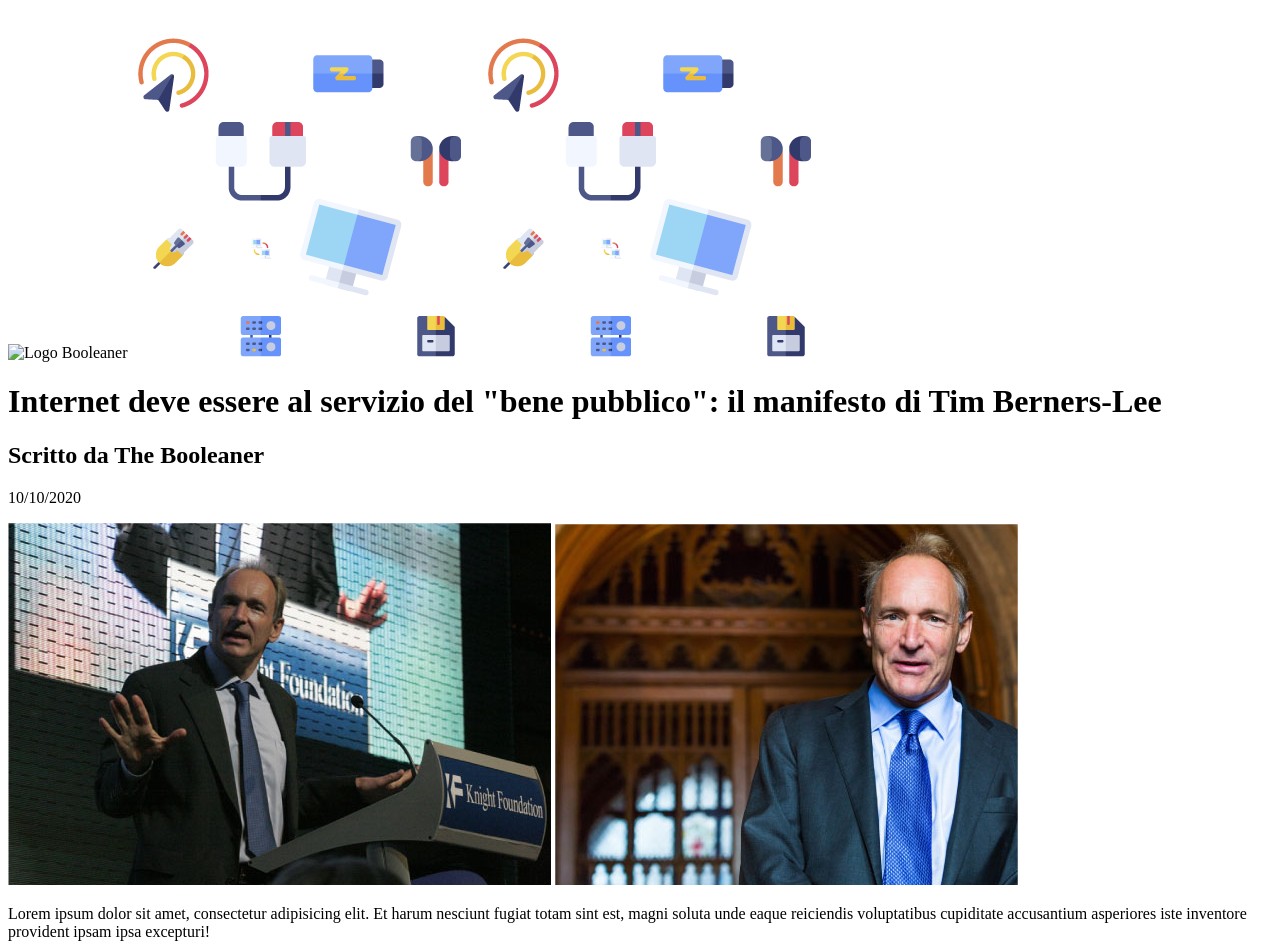
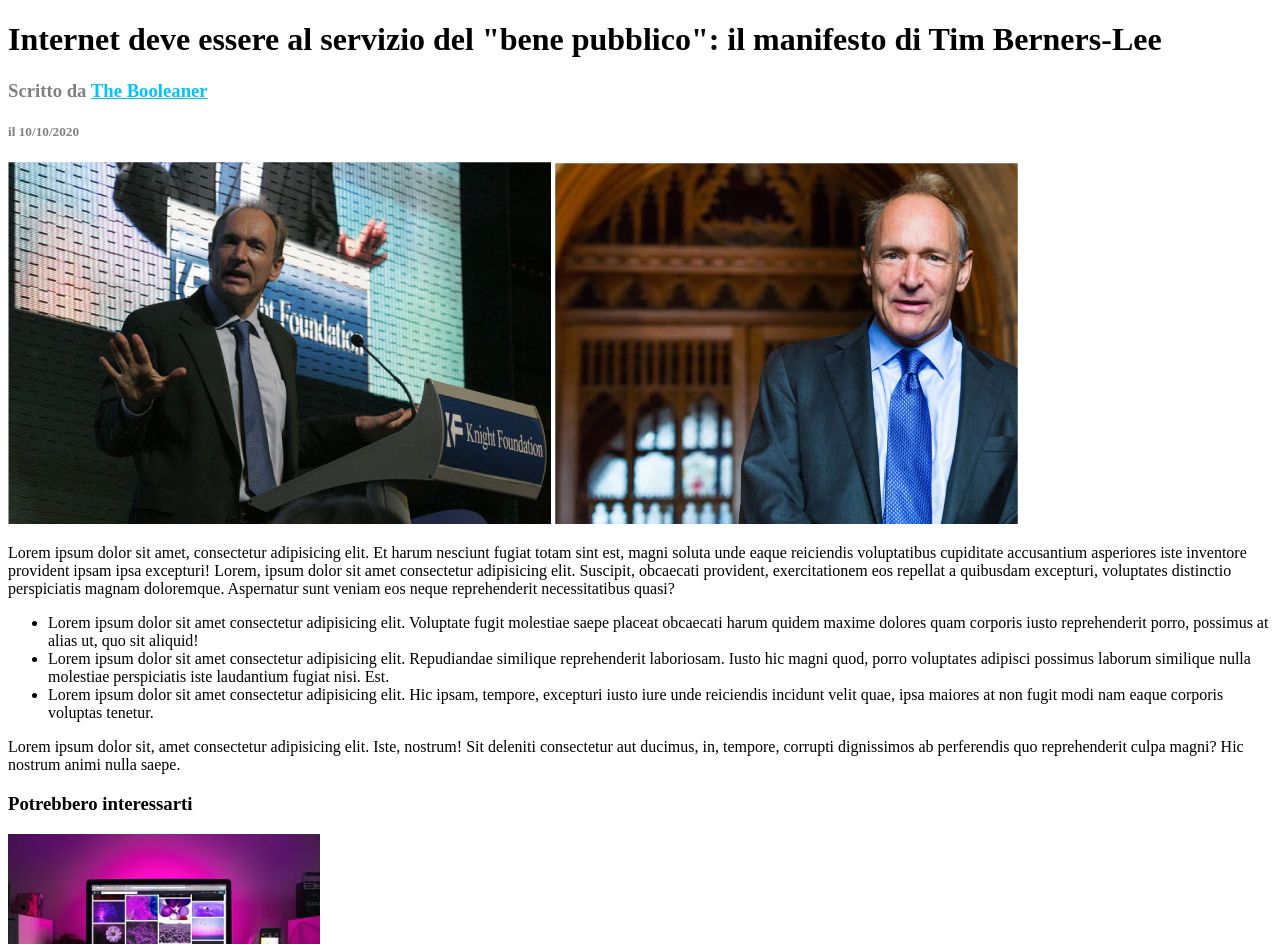
Before and after one commit to DanielMarella/html-css-booleaner, a plain HTML site: page index.html in a window 1280 px wide. Shown: the top 944 px of the page. Drawn offline with Linux system fonts and the light colour scheme.

Commit message:
add class subtitle and link, added in the css

```diff
--- a/css/style.css
+++ b/css/style.css
@@ -0,0 +1,7 @@
+.subtitle{
+    color: grey;
+}
+
+.link{
+    color: rgb(1, 196, 255);
+}
--- a/index.html
+++ b/index.html
@@ -10,18 +10,25 @@
 </head>
 <body>
     <header>
-        <img src="" alt="Logo Booleaner">
-        <img src="img/pattern.png" alt="Immagine di background">
     </header>
 
     <main>
+
         <h1>Internet deve essere al servizio del "bene pubblico": il manifesto di Tim Berners-Lee</h1>
-        <h2>Scritto da The Booleaner</h2>
-        <p>10/10/2020</p>
+
+        <div class="subtitle">
+            <h3>Scritto da <a class="link" href="#">The Booleaner</a> </h3>
+            <h5>il 10/10/2020</h5>
+        </div>
+
         <img src="img/tim-1.jpg" alt="Jhon S.">
         <img src="img/tim-2.jpg" alt="James L.">
+
         <p>Lorem ipsum dolor sit amet, consectetur adipisicing elit. Et harum nesciunt fugiat totam sint est, magni soluta
-            unde eaque reiciendis voluptatibus cupiditate accusantium asperiores iste inventore provident ipsam ipsa excepturi!</p>
+            unde eaque reiciendis voluptatibus cupiditate accusantium asperiores iste inventore provident ipsam ipsa excepturi!
+            Lorem, ipsum dolor sit amet consectetur adipisicing elit. Suscipit, obcaecati provident, exercitationem eos repellat a quibusdam excepturi, voluptates
+            distinctio perspiciatis magnam doloremque. Aspernatur sunt veniam eos neque reprehenderit necessitatibus quasi?
+        </p>
 
         <ul>
             <li>
@@ -44,7 +51,7 @@
     </main>
 
     <footer>
-        <h2>Potrebbero interessarti</h2>
+        <h3>Potrebbero interessarti</h2>
         <div>
             <img src="img/monitor.jpg" alt="immagine computer con scritto: Lorem ipsum dolor">
         </div>
```
